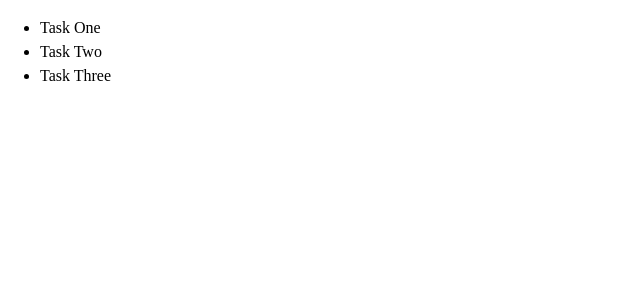
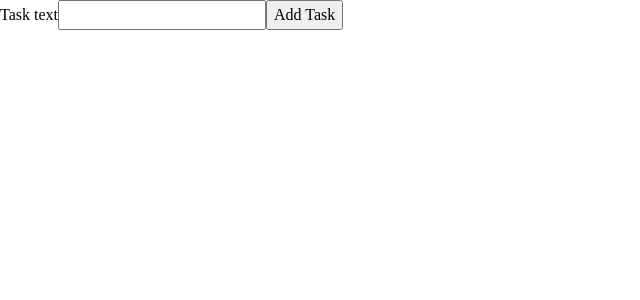
Before and after one commit to NChapron/task-manager, a React (Create React App) app: page / in a window 1280 px wide. Shown: the top 300 px of the page, without its empty margins (0-640 px from the left). Built offline with nearby package versions, Linux system fonts and the light colour scheme; the HTML template or start-up script is replaced by a standard one.

Commit message:
Added NewTask Component

```diff
--- a/src/App.tsx
+++ b/src/App.tsx
@@ -1,15 +1,24 @@
-import Tasks from "./components/Tasks";
+import { useState } from "react";
+
 import Task from "./models/task";
 
+import NewTask from "./components/NewTask";
+import Tasks from "./components/Tasks";
+
 function App() {
-  const tasks = [
-    new Task("Task One"),
-    new Task("Task Two"),
-    new Task("Task Three"),
-  ];
+  const [tasks, setTasks] = useState<Task[]>([]);
+
+  const addTaskHandler = (taskText: string) => {
+    const newTask = new Task(taskText);
+
+    setTasks((previousTask) => {
+      return previousTask.concat(newTask);
+    });
+  };
 
   return (
     <div>
+      <NewTask onAddTask={addTaskHandler} />
       <Tasks items={tasks} />
     </div>
   );
--- /dev/null
+++ b/src/components/NewTask.tsx
@@ -0,0 +1,27 @@
+import React, { useRef } from "react";
+
+const NewTask: React.FC<{ onAddTask: (text: string) => void }> = (props) => {
+  const taskTextInputRef = useRef<HTMLInputElement>(null);
+
+  const { onAddTask } = props;
+
+  const submitHandler = (event: React.FormEvent) => {
+    event.preventDefault();
+
+    const enteredText = taskTextInputRef.current!.value;
+
+    if (enteredText.trim().length === 0) return;
+
+    onAddTask(enteredText);
+  };
+
+  return (
+    <form onSubmit={submitHandler}>
+      <label htmlFor="text">Task text</label>
+      <input id="text" type="text" ref={taskTextInputRef} />
+      <button type="submit">Add Task</button>
+    </form>
+  );
+};
+
+export default NewTask;
```
